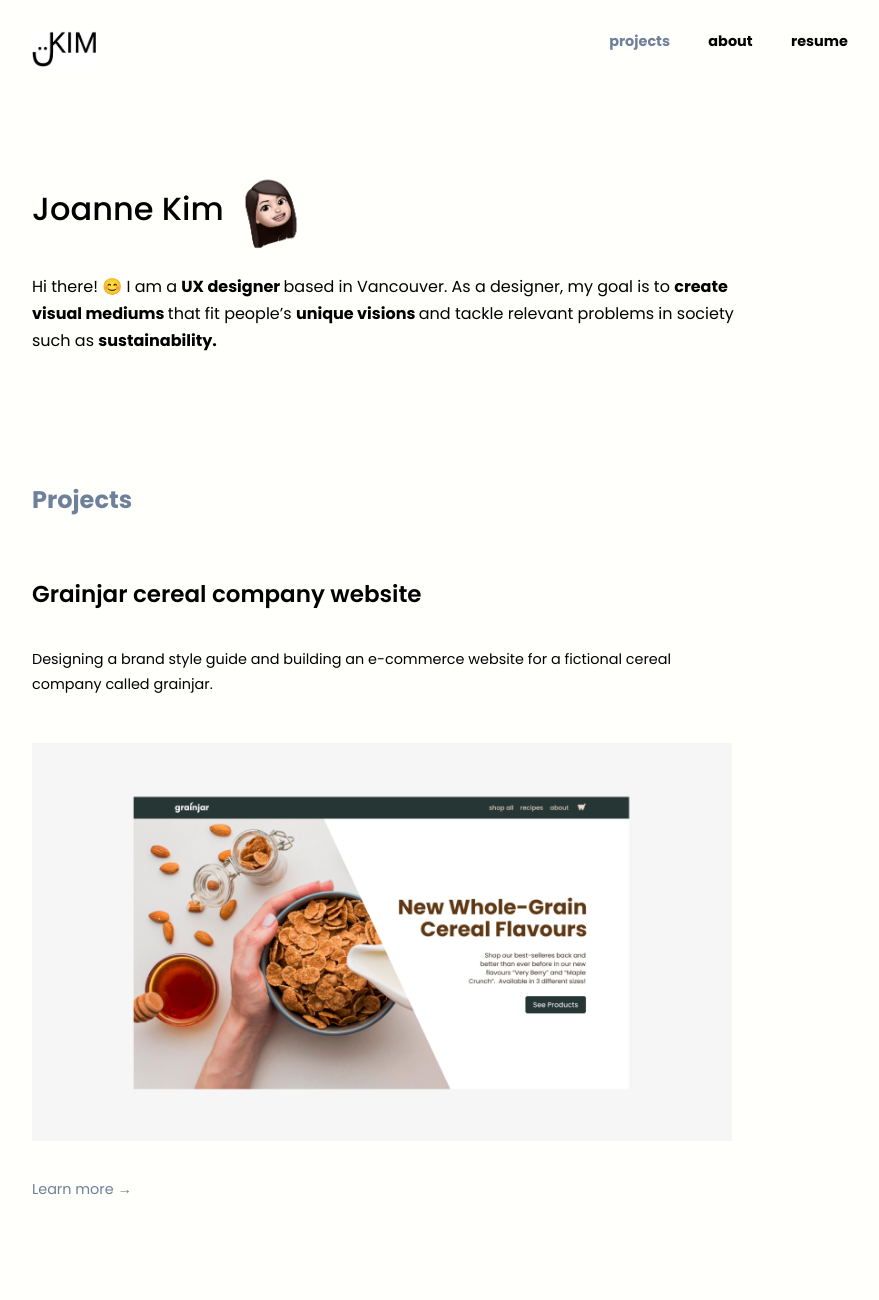
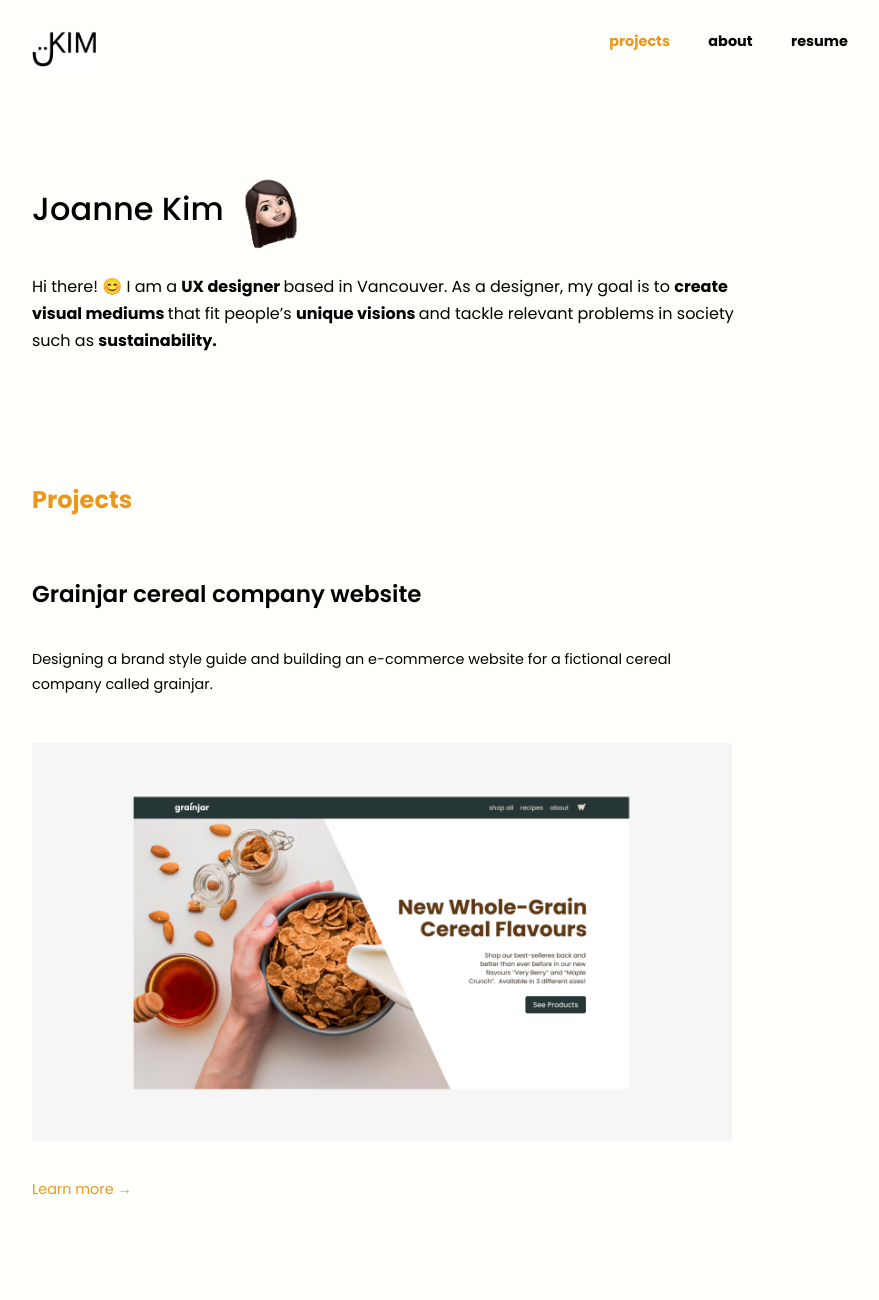
Before and after one commit to joannekimm/portfolio, a plain HTML site: page index.html in a window 1280 px wide. Shown: the top 1300 px of the page, without its empty margins (242-1121 px from the left). Drawn offline with Linux system fonts and the light colour scheme.

Commit message:
updated color

```diff
--- a/css/index.css
+++ b/css/index.css
@@ -46,7 +46,7 @@
 
 .button {
 	margin-top:1em;
-	color:#6F809A;
+	color:#EA981D;
 	font-size: 0.9em;
     padding: 0;
     border: none;
@@ -81,7 +81,7 @@ h1{
 
 h2{
 	margin-bottom: 2.5em;
-	color:#6F809A;
+	color:#EA981D;
 }
 
 h3 {
--- a/css/main.css
+++ b/css/main.css
@@ -25,7 +25,7 @@
 }
 
 .active {
-	color:#6F809A;
+	color:#EA981D;
 }
 
 img {
```
